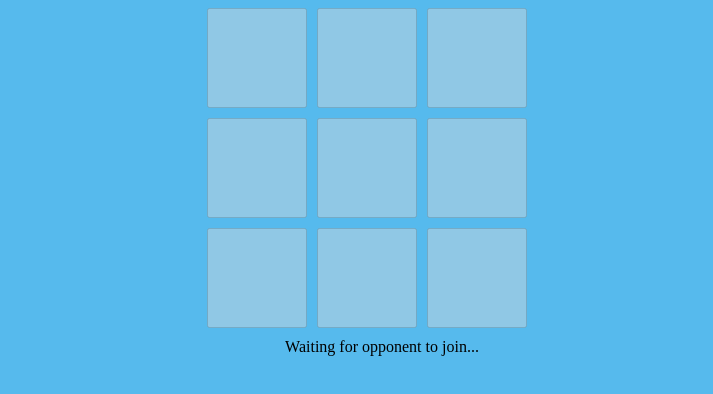
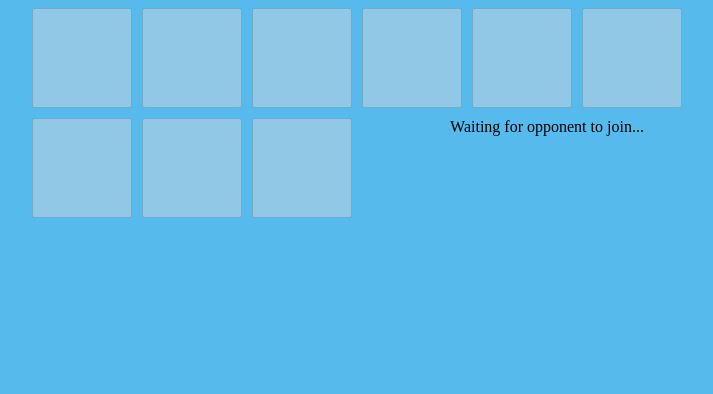
Before and after one commit to imoliviant/tictactoe-pvp, a website: page public/index.html in a window 1280 px wide. Shown: the whole page, without its empty margins (258-971 px from the left). Drawn offline with nearby package versions, Linux system fonts and the light colour scheme; no server answers.

Commit message:
Update style.css

```diff
--- a/public/css/style.css
+++ b/public/css/style.css
@@ -8,10 +8,10 @@ body {
    }
    .board {
     margin: auto;
-    width: 350px;
+    width: 700px;
     display: block;
-    height: 350px;
-
+    height: 700px;
+    align: center;
    }
    .board button {
     height: 100px;
```
